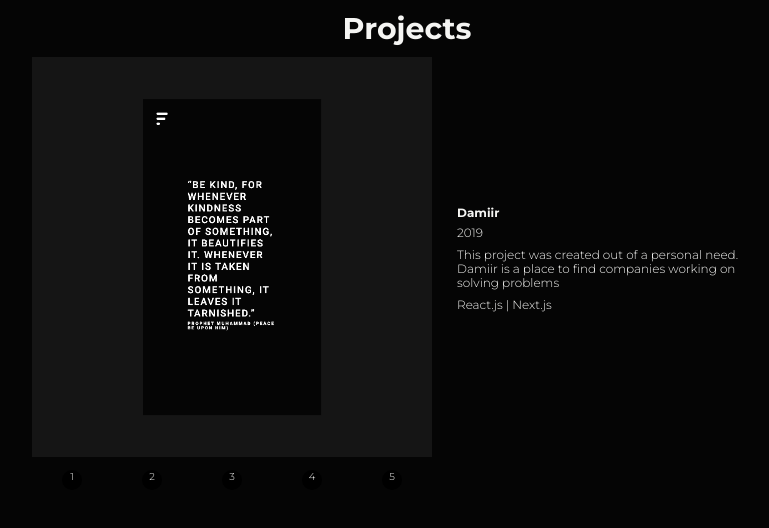
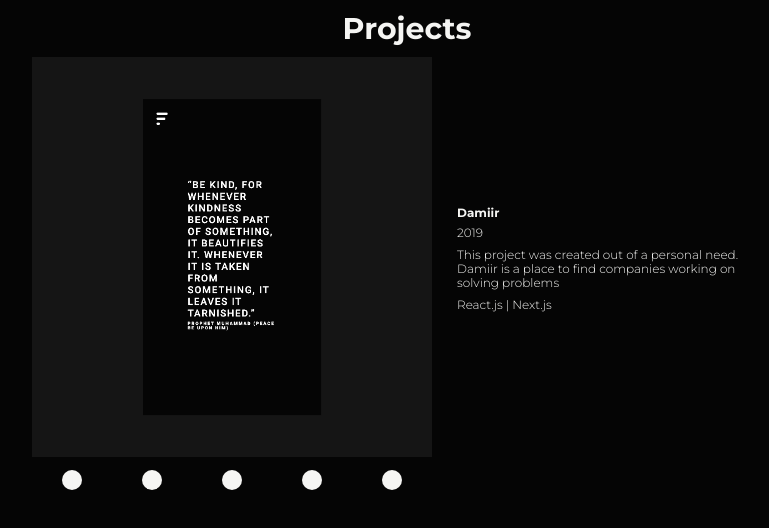
Before and after one commit to csobr/ip2_fe19, a Next.js app: page / in a window 1280 px wide. Shown: the top 528 px of the page, without its empty margins (233-1002 px from the left). Built offline with nearby package versions, Linux system fonts and the light colour scheme.

Commit message:
slider start + small fixes

```diff
--- a/src/components/pagination.js
+++ b/src/components/pagination.js
@@ -11,7 +11,7 @@ const Pagination = ({ projectsPerPage, totalProjects, paginate }) => {
       <ul className="pagination">
         {pageNumbers.map(number => (
           <li key={number} className="dots">
-            <a onClick={() => paginate(number)} className="">
+            <a onClick={() => paginate(number)} className="dot">
               {number}
             </a>
           </li>
--- a/src/components/project.js
+++ b/src/components/project.js
@@ -10,11 +10,7 @@ const Projects = ({ projects, loading }) => {
         <div key={project.name}>
           <div className="item">
             <div className="item--image">
-              <img
-                loading="lazy"
-                src={project.backgroundImage}
-                alt="Project Image"
-              ></img>
+              <img src={project.backgroundImage} alt="Project Image"></img>
             </div>
             <div className="item--text">
               <p className="item--name">{project.name}</p>
--- a/src/pages/index.js
+++ b/src/pages/index.js
@@ -32,6 +32,7 @@ function Project() {
   const paginate = pageNumber => setCurrentPage(pageNumber);
   return (
     <div>
+      {" "}
       <h2 className="projects--header">Projects</h2>
       <div className="projects--wrapper">
         <div className="slider">
--- a/src/styles/projects.scss
+++ b/src/styles/projects.scss
@@ -58,12 +58,14 @@ body {
   justify-content: center;
   flex-direction: column;
   height: 100%;
+  transition: all 4s ease-out;
 }
 .item {
   display: flex;
   flex-direction: row;
   height: 100%;
   width: 75rem;
+  transition: all 5s ease-out;
 }
 .item--image img {
   width: 40rem;
@@ -95,6 +97,7 @@ body {
   width: 40rem;
   list-style-type: none;
   padding-top: 1rem;
+  transition: all 1s ease-out;
 }
 .dots {
   display: flex;
@@ -103,9 +106,14 @@ body {
   border-radius: 100%;
   width: 2rem;
   height: 2rem;
-  background: black;
+  background: $primary;
   cursor: pointer;
 }
 .dot {
-  font-size: 1rem;
+  font-size: 2rem;
+  color: $primary;
 }
+
+#__next-prerender-indicator {
+  display: none;
+}
```
